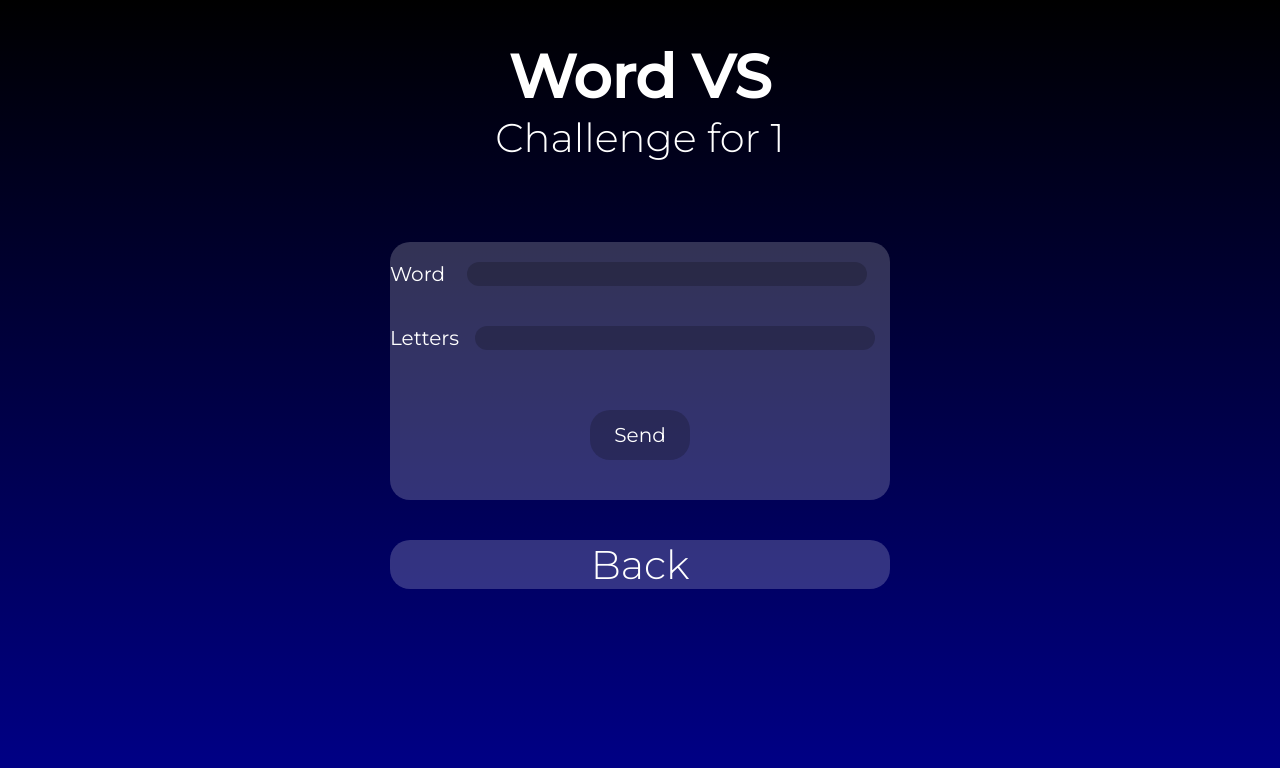
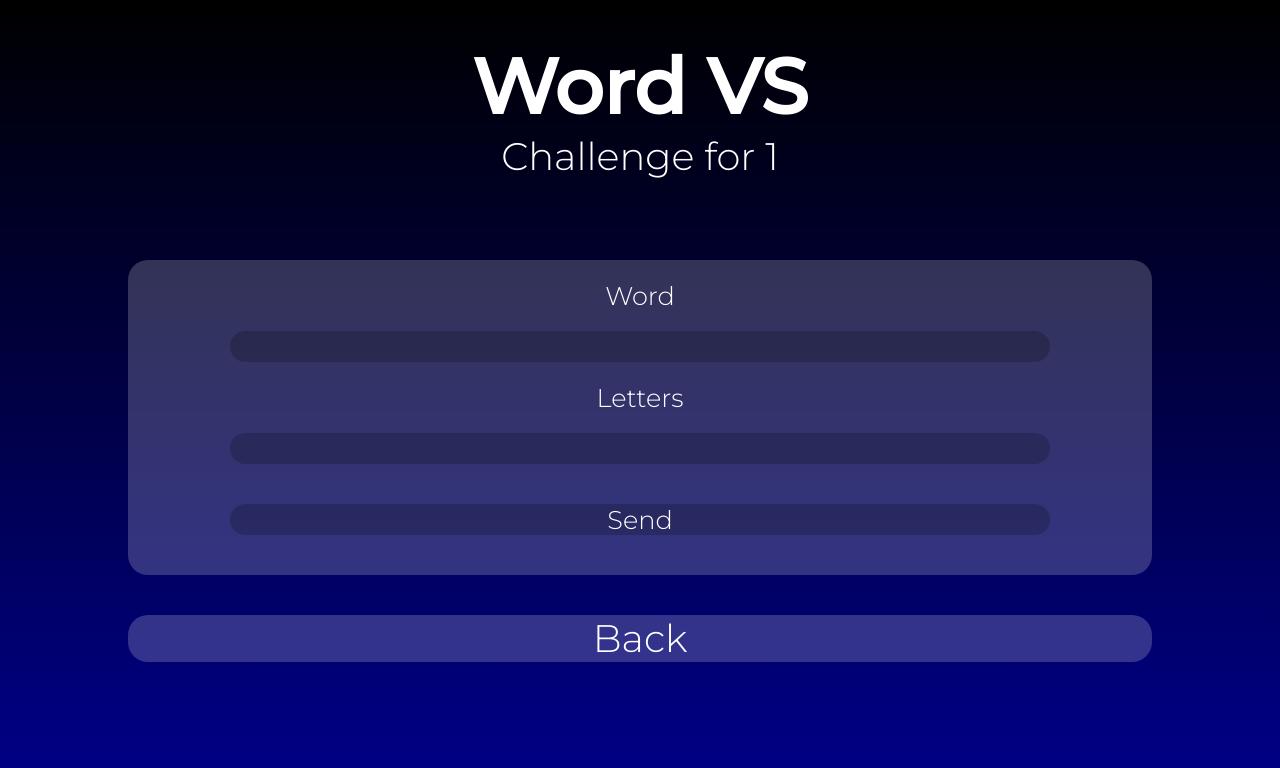
Before and after one commit to TheBrightSparkDev/dev-inition, a Flask app: page /create_challenge/1 in a window 1280 px wide. Shown: the top 768 px of the page. Run offline with Flask 2, Linux system fonts and the light colour scheme; some libraries are stand-ins or nearby versions.

Commit message:
feat - linked all relevant pages to homepage via titlecard

```diff
--- a/app.py
+++ b/app.py
@@ -233,7 +233,7 @@ def game(challenge):
                         dict_update = {guess: word}
                         data.update(dict_update)
                         mongo.db.challenges.update_one(query, submit)
-                        mongo.db.challenges.update_one(query,{'$set': {"state": "completed"}})
+                        mongo.db.challenges.update_one(query, {'$set': {"state": "completed"}})
                         flash("Correct, Well done")
                         break
                     elif challenge_to_update.get(guess) == word:
--- a/static/css/style.css
+++ b/static/css/style.css
@@ -84,10 +84,6 @@ a {
     vertical-align: auto;
 }
 
-.max-width {
-    max-width: 500px;
-}
-
 .new-line {
     flex-shrink: 0;
 }
@@ -106,7 +102,7 @@ a {
     padding-top: 5vh;
     text-align: center;
     color: white;
-    font-size: 60px;
+    font-size: 6vw;
     font-family: 'Montserrat', sans-serif;
 }
 
@@ -166,7 +162,7 @@ button {
 input {
     text-align: center;
     color: white;
-    font-size: 20px;
+    font-size: 2vw;
     font-family: 'Montserrat', sans-serif;
     -webkit-rtl-ordering: logical;
     cursor: text;
@@ -192,8 +188,7 @@ label {
 }
 
 .form-bg {
-    width: 100vw;
-    height: 70wh;
+    width: 80vw;
 }
 
 .bottom-page-text {
@@ -227,7 +222,7 @@ label {
 h6 {
     font-family: 'Montserrat', sans-serif;
     text-align: center;
-    font-size: 40px;
+    font-size: 3vw;
     font-weight: 300;
     margin-left: 5px;
     margin-right: 5px;
@@ -256,7 +251,7 @@ h6 {
 h5 {
     font-family: 'Montserrat', sans-serif;
     text-align: center;
-    font-size: 30px;
+    font-size: 2vw;
     font-weight: 300;
     margin-left: 5px;
     margin-right: 5px;
--- a/templates/create_challenge.html
+++ b/templates/create_challenge.html
@@ -9,25 +9,27 @@
         {% endfor %}
     {% endif %}
 {% endwith %}
-<h1 class="game-title">Word VS</h1>
+<a href="{{ url_for('profile', username=session['user']) }}"><h1 class="game-title">Word VS</h1></a>
 <h6>Challenge for {{friend}}</h6>
 <div class="input-content-container">
     <div class="rounded form-bg max-width">
         <form method="POST" action="{{ url_for('create_challenge',friend=friend) }}">
-        <label for="word">Word</label>
+            <div class="responsive-large">
+                <label for="word"><h5>Word</h5></label>
+            </div>
             <div class="center rounded responsive-large dark">
                 <input class="center" id="word" type="text" name="word"
-            pattern="^[a-zA-Z0-9]{4,8}$" class="validate" required>
+                pattern="^[a-z]{4,8}$" class="validate" required>
             </div>
-        <label class="label" for="letters">Letters</label>
+            <div class="responsive-large">
+                <label class="label" for="letters"><h5>Letters</h5></label>
+            </div>
             <div class="center rounded responsive-large dark">
                 <input class="center" id="letters" type="text" name="letters"
-            pattern="^[a-zA-Z0-9]{4,15}$" class="validate" required>
+                pattern="^[a-z]{4,15}$" class="validate" required>
             </div>
-        <div class="rounded small dark" id="button-margins">
-            <button type="submit">
-                Send
-            </button>
+            <div class="rounded responsive-large dark" id="button-margins">
+                <button type="submit"><h5>Send</h5></button>
             </div>
         </form>
     </div>
--- a/templates/homepage.html
+++ b/templates/homepage.html
@@ -9,7 +9,7 @@
         {% endfor %}
     {% endif %}
 {% endwith %}
-<h1 class="game-title">Word VS</h1>
+<a href="{{ url_for('profile', username=session['user']) }}"><h1 class="game-title">Word VS</h1></a>
 <div class="home-options">
     <div class="rounded responsive-small home-buttons">
         <a href="{{ url_for('signup') }}"><p>Sign Up</p></a>
--- a/templates/profile.html
+++ b/templates/profile.html
@@ -9,7 +9,7 @@
         {% endfor %}
     {% endif %}
 {% endwith %}
-<h1 class="game-title">Word VS</h1>
+<a href="{{ url_for('profile', username=session['user']) }}"><h1 class="game-title">Word VS</h1></a>
 <div class="profile-body">
     <div class="profile-card rounded">
         {% if username == "guest" %}
@@ -35,7 +35,7 @@
             <a href="{{ url_for('friend_picker', username=session['user']) }}"><h6>Challenge a Friend</h6></a>
         {% endif %}
     </div>
-    <div class="rounded responsive-medium new-line">
+    <div class="rounded responsive-large new-line">
     {% if username == "guest" %}
         <a href="{{ url_for('homepage') }}"><h6>back</h6></a>
     {% else %}
--- a/templates/signup.html
+++ b/templates/signup.html
@@ -9,7 +9,7 @@
         {% endfor %}
     {% endif %}
 {% endwith %}
-<h1 class="game-title">Word VS</h1>
+<a href="{{ url_for('homepage') }}"><h1 class="game-title">Word VS</h1></a>
 <div class="input-content-container">
     <div class="rounded form-bg max-width">
         <form method="POST" action="{{ url_for('signup') }}">
```
Also changed, not shown: other parts of static/css/style.css (+17 -21 lines), templates/add_friend.html (+6 -4 lines), templates/challenges.html (+13 -4 lines), templates/signin.html (added, +37 -0 lines). Lines whose indentation alone changed are shown as unchanged.
